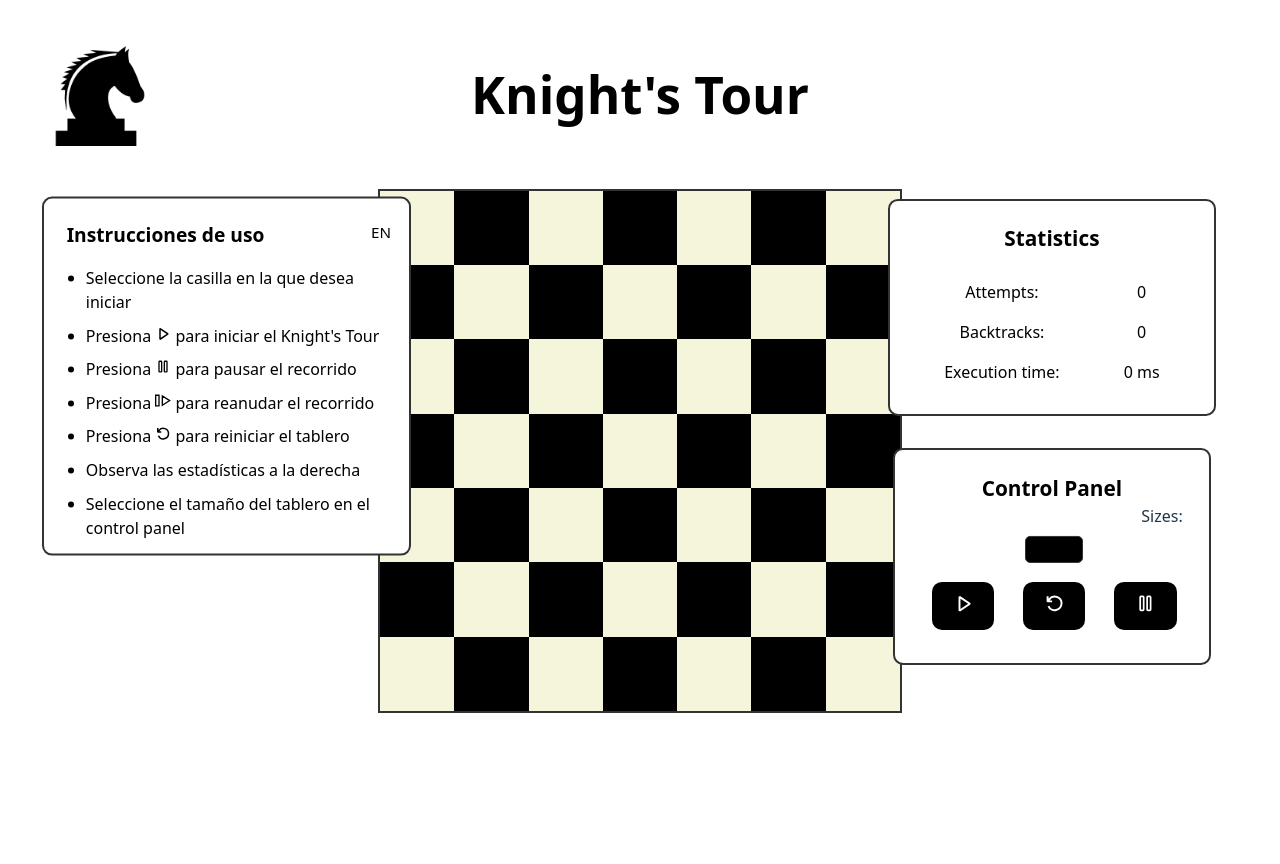
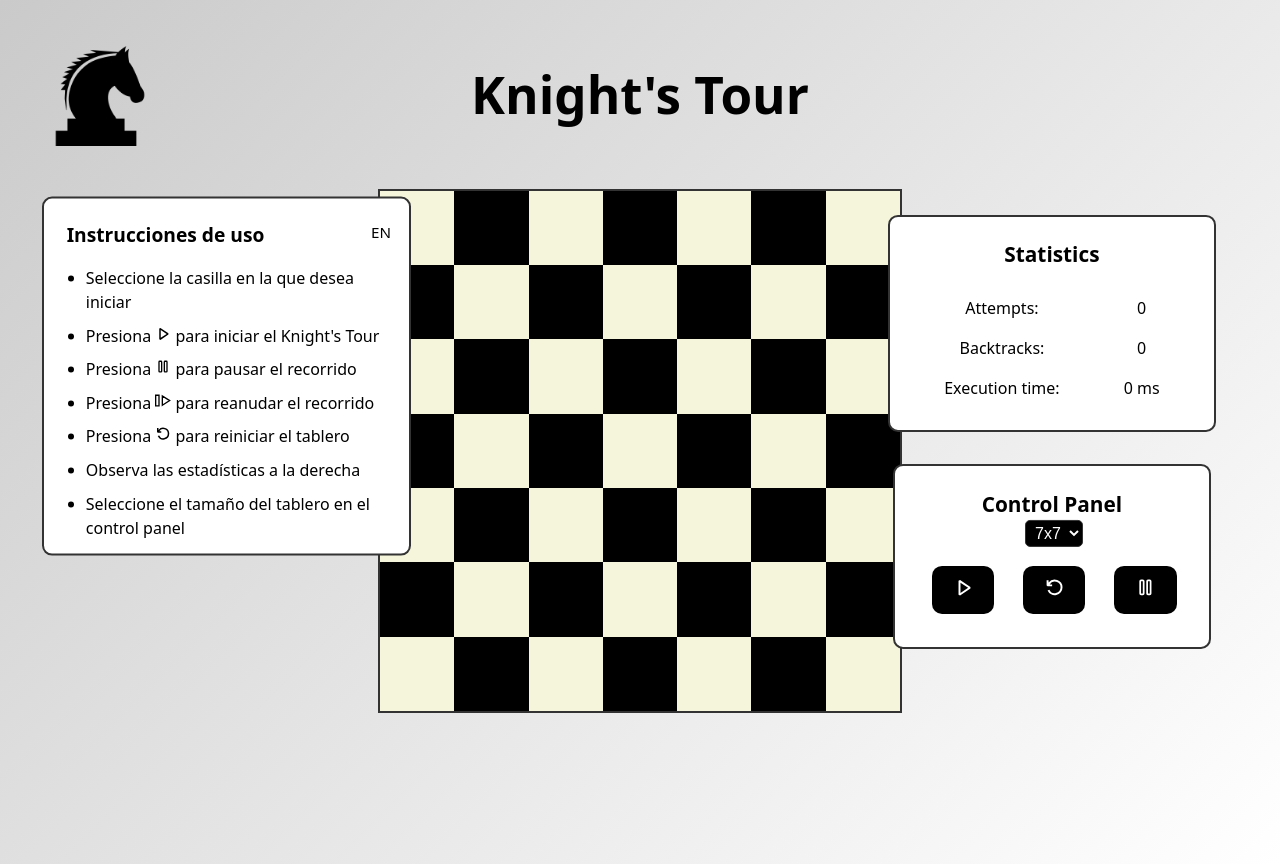
Before and after one commit to HemaniakAE/Heldyis_Derrick_Yeremi_Proyecto-2, a React (Vite) app: page / in a window 1280 px wide. Built offline with nearby package versions, Linux system fonts and the light colour scheme.

Commit message:
Corrige estilos de colores en el panel de controles

```diff
--- a/src/Components/ChessBoard.css
+++ b/src/Components/ChessBoard.css
@@ -21,11 +21,11 @@
   align-items: center;
   cursor: pointer;
   user-select: none;
-  transition: all 0.15s ease-in-out;
+  transition: all 0.1s ease-in-out;
 }
 
 .chessboard-cell:hover {
-  transform: scale(1.05);
+  transform: scale(1.09);
   box-shadow: 0 0 6px rgb(0, 191, 255);
   z-index: 1;
 }
--- a/src/Components/ControlPanel.css
+++ b/src/Components/ControlPanel.css
@@ -60,6 +60,7 @@
     border: 1px solid #333;
     cursor: pointer;
     background-color: #000000;
+    color: white    ;
 }
 
 .control-panel select:hover {
--- a/src/Components/ControlPanel.jsx
+++ b/src/Components/ControlPanel.jsx
@@ -10,7 +10,6 @@ function ControlPanel({ Start, Pause, Reboot, paused, size, setSize }) {
     <div className="control-panel">
       <h2>Control Panel</h2>
       <div className="actions">
-        Sizes:&nbsp;
         <select value={size} title="Elegir tamaño" onChange={(e) => setSize(Number(e.target.value))}>
           <option value={4}>4x4</option>
           <option value={5}>5x5</option>
--- a/src/index.css
+++ b/src/index.css
@@ -5,7 +5,7 @@
 
   color-scheme: light dark;
   color: rgba(255, 255, 255, 0.87);
-  background-color: #242424;
+  background: linear-gradient(135deg, #242424, #000000);
 
   font-synthesis: none;
   text-rendering: optimizeLegibility;
@@ -56,7 +56,7 @@ button:focus-visible {
 
 .header {
   color: white;
-  background: #242424;
+  background: transparent;
 }
 
 .header-logo {
@@ -66,14 +66,14 @@ button:focus-visible {
 @media (prefers-color-scheme: light) {
   :root {
     color: #213547;
-    background-color: #ffffff;
+    background: linear-gradient(135deg, #cacaca, #ffffff);
   }
   a:hover {
     color: #747bff;
   }
   .header {
     color: #000000;
-    background: #ffffff;
+    background: transparent;
   }
   .header-logo {
     filter: invert(0);
```
